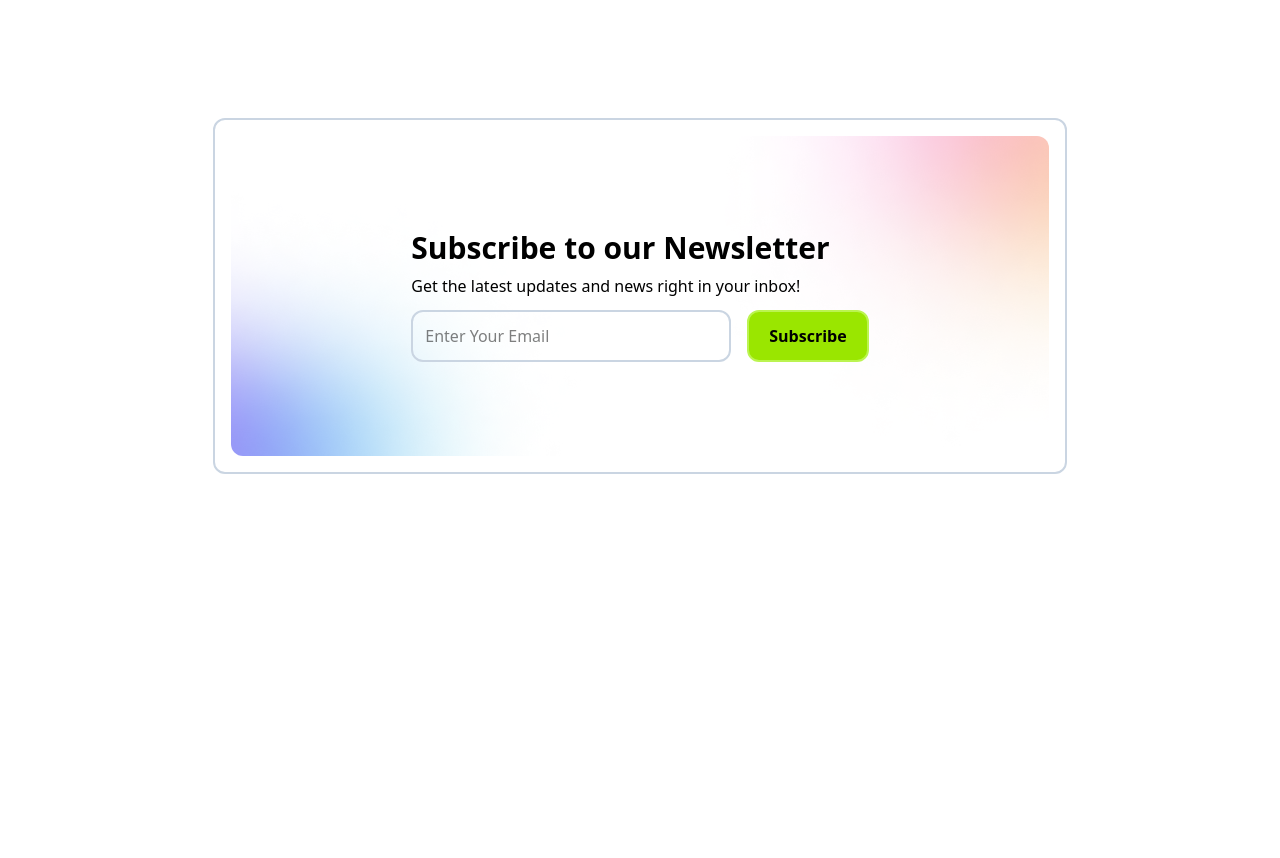
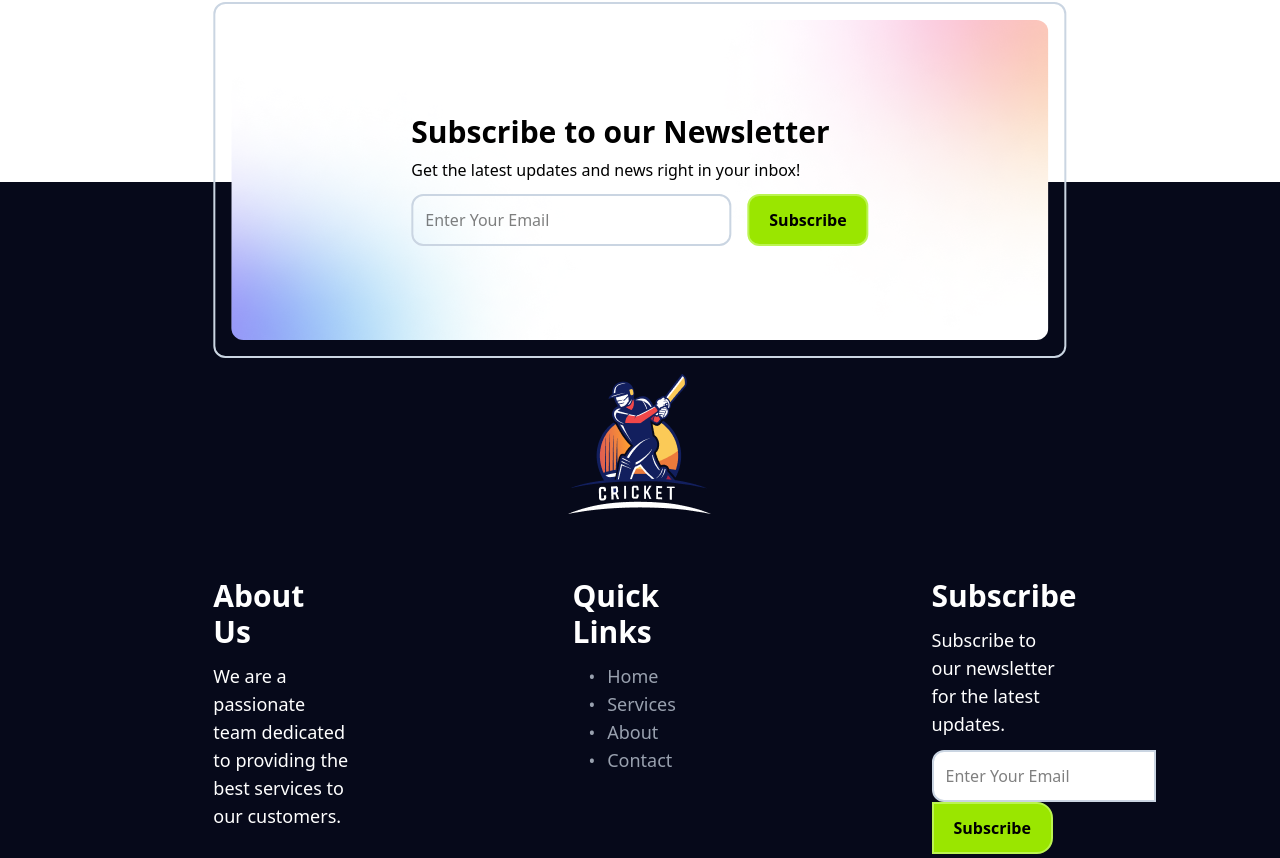
Before and after one commit to FahadAlHossain/react-select-xi, a React (Vite) app: page / in a window 1280 px wide. Shown: the part 3582-4440 px from the top of the page. Before the commit the page ends 4376 px from the top, so only its background shows below. Built offline with nearby package versions, Linux system fonts and the light colour scheme.

Commit message:
footer added

```diff
--- a/src/App.jsx
+++ b/src/App.jsx
@@ -1,27 +1,27 @@
-import { useState } from 'react'
-import Navbar from './Navbar/Navbar'
-import Banner from './Banner/Banner'
-import Players from './Players/Players';
-import Subscribe from './Subscribe/Subscribe';
+import { useState } from "react";
+import Navbar from "./Navbar/Navbar";
+import Banner from "./Banner/Banner";
+import Players from "./Players/Players";
+import Subscribe from "./Subscribe/Subscribe";
+import Footer from "./Footer/Footer";
 
 function App() {
   const [coin, setCoin] = useState(0);
 
   const handleCoin = () => {
     setCoin(coin + 5000);
-  }
-
+  };
 
   return (
     <>
-      <div className='w-2/3 mx-auto'>
+      <div className="w-2/3 mx-auto">
         <Navbar coin={coin}></Navbar>
         <Banner handleCoin={handleCoin}></Banner>
         <Players coin={coin} setCoin={setCoin}></Players>
-        <Subscribe></Subscribe>
       </div>
+      <Footer />
     </>
-  )
+  );
 }
 
-export default App
+export default App;
--- /dev/null
+++ b/src/Footer/Footer.jsx
@@ -0,0 +1,78 @@
+import React from "react";
+import footerLogo from "../assets/logo-footer.png";
+import Subscribe from "./../Subscribe/Subscribe";
+
+export default function Footer() {
+  return (
+    <div>
+      <div className="bg-[#06091A] h-[800px] relative mt-96 text-white">
+        <div className="w-2/3 mx-auto">
+          <div className="absolute -top-45 left-1/2 transform -translate-x-1/2 w-2/3 mx-auto">
+            <Subscribe></Subscribe>
+          </div>
+          <div className="flex justify-center pt-48">
+            <img src={footerLogo} alt="" />
+          </div>
+          <div className="grid grid-cols-3 gap-56 pt-16">
+            <div>
+              <h2 className="text-3xl font-semibold mb-3">About Us</h2>
+              <p className="text-lg">
+                We are a passionate team dedicated to providing the best
+                services to our customers.
+              </p>
+            </div>
+            <div>
+              <h2 className="text-3xl font-semibold mb-3">Quick Links</h2>
+              <ul className="text-lg ml-4 text-gray-400">
+                <li>
+                  •
+                  <a className="ml-3" href="/">
+                    Home
+                  </a>
+                </li>
+                <li>
+                  •
+                  <a className="ml-3" href="/">
+                    Services
+                  </a>
+                </li>
+                <li>
+                  •
+                  <a className="ml-3" href="/">
+                    About
+                  </a>
+                </li>
+                <li>
+                  •
+                  <a className="ml-3" href="/">
+                    Contact
+                  </a>
+                </li>
+              </ul>
+            </div>
+            <div>
+              <h2 className="text-3xl font-semibold mb-3">Subscribe</h2>
+              <p className="text-lg">
+                Subscribe to our newsletter for the latest updates.
+              </p>
+              <input
+                className="border-2 p-3 bg-white text-black border-slate-300 rounded-s-xl mt-3 w-56"
+                type="email"
+                name=""
+                placeholder="Enter Your Email"
+                id=""
+              />
+              <button className="border-2 p-3 bg-lime-400 font-semibold rounded-e-2xl border-lime-300 text-black px-5">
+                Subscribe
+              </button>
+            </div>
+          </div>
+        </div>
+        <div className="border-b-2 mt-40 border-b-slate-400"></div>
+        <div className="w-2/3 mx-auto text-center text-lg pt-5 text-slate-400">
+            <footer>@2025 FahadAlHossain All Rights Reserved.</footer>
+        </div>
+      </div>
+    </div>
+  );
+}
--- a/src/Subscribe/Subscribe.jsx
+++ b/src/Subscribe/Subscribe.jsx
@@ -4,12 +4,12 @@ import img from "../assets/bg-shadow.png";
 export default function Subscribe() {
   return (
     <div>
-      <div className="border-2 p-4 rounded-xl my-80 bg-transparent border-slate-300">
+      <div className="border-2 p-4 rounded-xl bg-transparent border-slate-300">
         <div
-          className="bg-cover bg-no-repeat h-80 border-slate-200 rounded-xl flex justify-center items-center"
+          className="bg-cover bg-white bg-no-repeat h-80 border-slate-200 rounded-xl flex justify-center items-center"
           style={{ backgroundImage: `url(${img})` }}
         >
-          <div>
+          <div className="text-black">
             <h2 className="text-3xl font-bold mb-2">Subscribe to our Newsletter</h2>
             <p>Get the latest updates and news right in your inbox!</p>
             <input className="border-2 p-3 border-slate-300 rounded-xl mr-4 mt-3 w-80" type="email" name="" placeholder="Enter Your Email" id="" />
```
